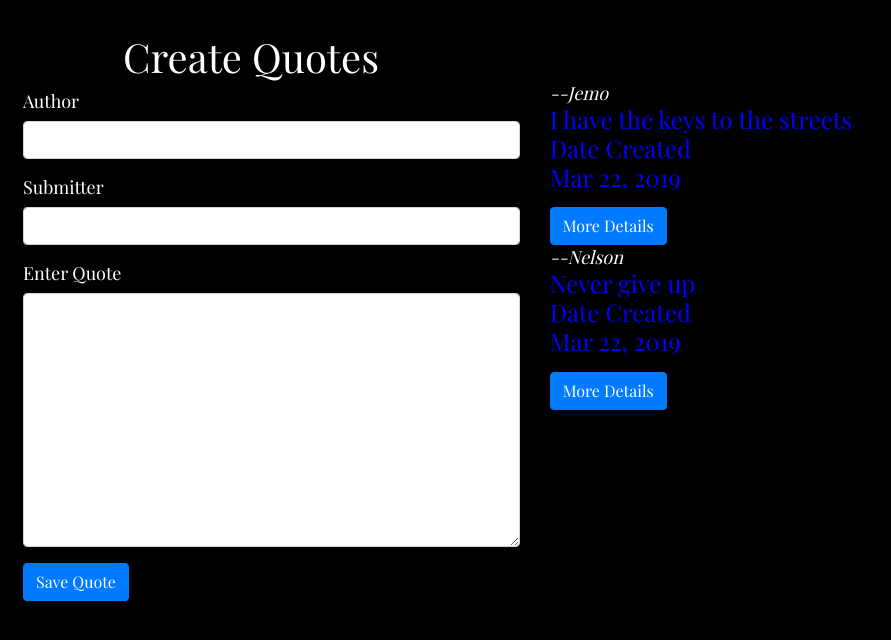
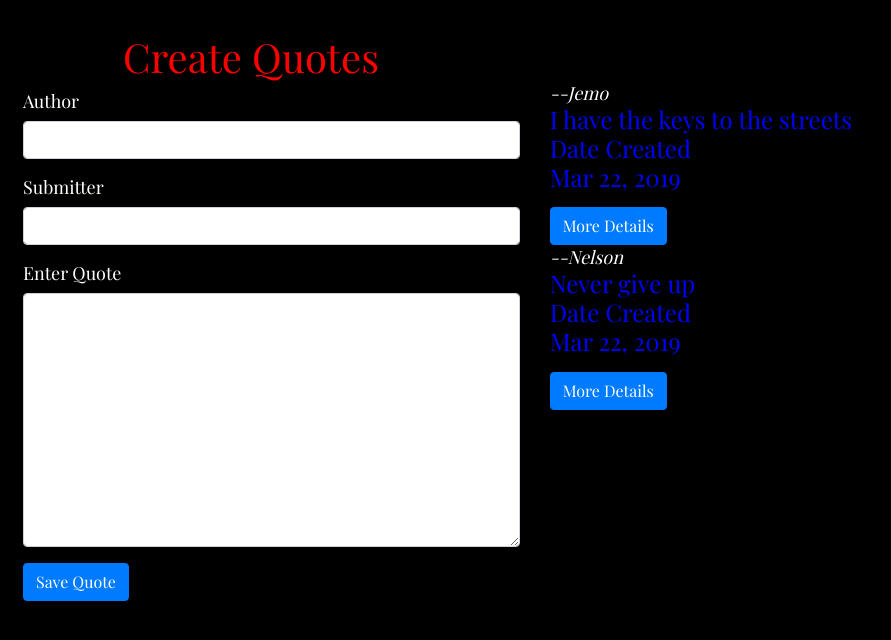
Before and after one commit to mwaiyusuf/Quotes, an Angular app: page / in a window 1280 px wide. Shown: the top 640 px of the page, without its empty margins (0-891 px from the left). Built offline with nearby package versions, Linux system fonts and the light colour scheme.

Commit message:
quote styling

```diff
--- a/src/styles.css
+++ b/src/styles.css
@@ -7,7 +7,7 @@ body {
 .intro{
   margin-left: 100px;
   font-size: 30px;
-  color:white;
+  color: red;
 }
 .style{
   font-size: 30px;
```
